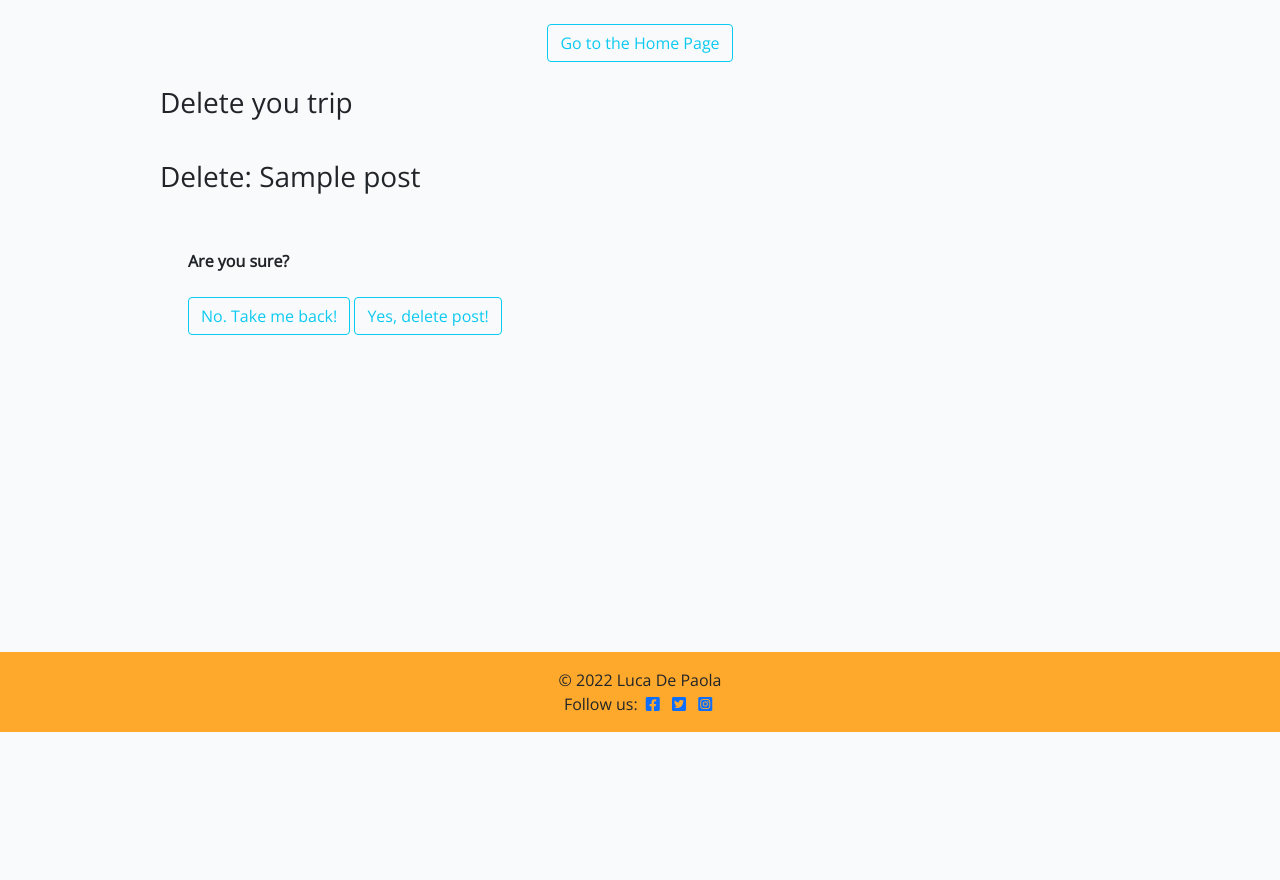
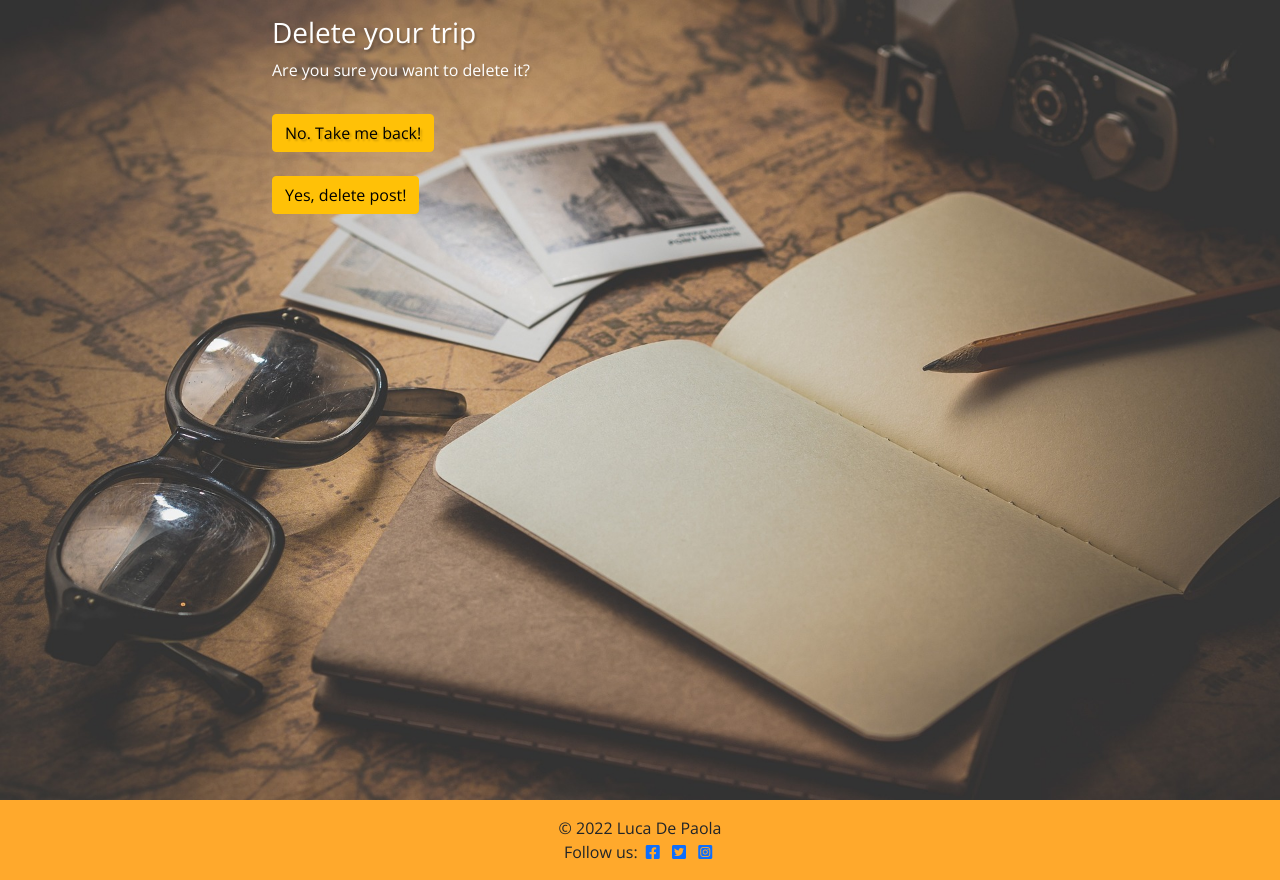
Before and after one commit to LucaDP07/TravelBlog, a Django app: page /tripdelete/1 in a window 1280 px wide. Shown: the part 68-948 px from the top of the page. Before the commit the page ends 800 px from the top, so only its background shows below. Run offline with Django 3.2, Linux system fonts and the light colour scheme; a user stored in the database is signed in; tables that the repository leaves empty hold one stand-in row (values such as "Sample post"); some libraries are stand-ins or nearby versions.

Commit message:
style buttons for logout.html, delete_post.html and update_post.html

```diff
--- a/static/css/style.css
+++ b/static/css/style.css
@@ -155,6 +155,14 @@ table {
     text-shadow: 2px 2px 2px rgba(0,0,0,.2);
 }
 
+.hero-image-form {
+    background-size: cover;
+    min-height: 100vh;
+    position: relative;
+    color: white;
+    text-shadow: 2px 2px 2px rgba(0,0,0,.2);
+}
+
 h1 {
     font-size: 4rem;
 }
@@ -171,6 +179,10 @@ h1 {
         min-height: 30vh;
     }
 
+    .hero-image-form {
+        min-height: 78vh;
+    }
+
     h1 {
         font-size: calc(1.525rem + 3.3vw);
     }
--- a/templates/delete_post.html
+++ b/templates/delete_post.html
@@ -1,36 +1,29 @@
 {% extends "base.html" %}
 {% load static %}
 {% load crispy_forms_tags %}
+{% load i18n %}
+{% block head_title %}{% trans "Delete your trip" %}{% endblock %}
 {% block content %}
 
-<div class="card trip-form">
-    <div class="row">
-        <div class="col text-center">
-            <br>
-            <a class="btn btn-outline-info" href="{% url 'home' %}">Go to the Home Page</a>
+<div class="hero-image-form" style="background-image: url('{% static "images/notepad.jpg" %}')">
+    <div class="container">
+        <div class="row">
+            <div class="col-md-8 mt-3 offset-md-2">
+            <h3>{% trans "Delete your trip" %}</h3>
+
+            <p>{% trans 'Are you sure you want to delete it?' %}</p>
         </div>
     </div>
-    <br>
-    <div class="card-title">
-        <h3>Delete you trip</h3>
-    </div>
-    <br>
-    <div class="card-title">
-        <h3>Delete: {{ post.title }}</h3>
-    </div>
 
-    <div class="card-body">
-        <div class="container-fluid">
-            <div class="row">
+    <div class="row">
+        <div class="col-md-8 mt-3 offset-md-2">
                 <form method="POST" enctype='multipart/form-data'>
                     {% csrf_token %}
-<br>
-                    <strong>Are you sure?</strong><br><br>
-                    <a class="btn btn-outline-info" href="{% url 'home' %}">No. Take me back!</a>
-                    <button class="btn btn-outline-info">Yes, delete post!</button>
+                    <a class="btn btn-warning" href="{% url 'home' %}">No. Take me back!</a>
+                    <br><br>
+                    <button class="btn btn-warning">Yes, delete post!</button>
 
                 </form>
-            </div>
         </div>
     </div>
 </div>
--- a/templates/post_detail.html
+++ b/templates/post_detail.html
@@ -75,8 +75,8 @@
         {% if user.is_authenticated %}
             {% if user.id == post.author.id %}
                 <br>
-                <a class="btn btn-outline-info" href="{% url 'tripedit' post.pk %}">Edit Post</a>
-                <a class="btn btn-outline-info" href="{% url 'tripdelete' post.pk %}">Delete Post</a>
+                <a class="btn btn-warning" href="{% url 'tripedit' post.pk %}">Edit Post</a>
+                <a class="btn btn-warning" href="{% url 'tripdelete' post.pk %}">Delete Post</a>
             {% endif %}
         {% endif %}
     </div>
--- a/templates/update_post.html
+++ b/templates/update_post.html
@@ -7,10 +7,10 @@
     <div class="row">
         <div class="col text-center">
             <br>
-            <a class="btn btn-outline-info" href="{% url 'home' %}">Go to the Home Page</a>
+            <a class="btn btn-warning" href="{% url 'home' %}">Go to the Home Page</a>
         </div>
     </div>
-
+<br>
     <div class="card-title">
         <h3>Edit: {{ post.title }}</h3>
     </div>
@@ -21,7 +21,7 @@
                     {% csrf_token %}
                     {{ form | crispy }}
                     <br>
-                    <input type="submit" value="Submit" class="btn btn-outline-info">
+                    <input type="submit" value="Submit" class="btn btn-warning">
 
                 </form>
             </div>
```
Also changed, not shown: templates/account/logout.html (+8 -4 lines), templates/index.html (+3 -4 lines).
